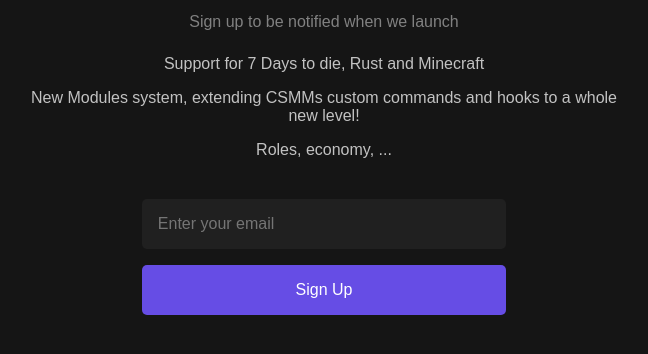
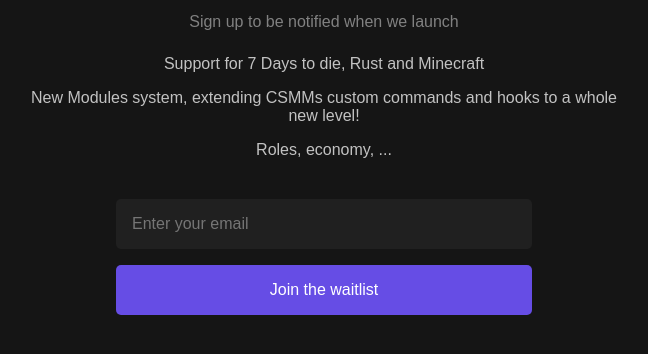
Before and after one commit to gettakaro/homepage, a plain HTML site: page index.html in a window 1280 px wide. Shown: the part 284-638 px from the top of the page, without its empty margins (316-964 px from the left). Drawn offline with Linux system fonts and the light colour scheme.

Commit message:
rename to join the waitlist

```diff
--- a/index.html
+++ b/index.html
@@ -108,7 +108,7 @@
     <div class="inputContainer">
       <form name="contact" method="POST" data-netlify="true">
         <input type="email" id="email" name="email" placeholder="Enter your email">
-        <input type="submit" value="Sign Up">
+        <input type="submit" value="Join the waitlist">
       </form>
     </div>
   </div>
```
